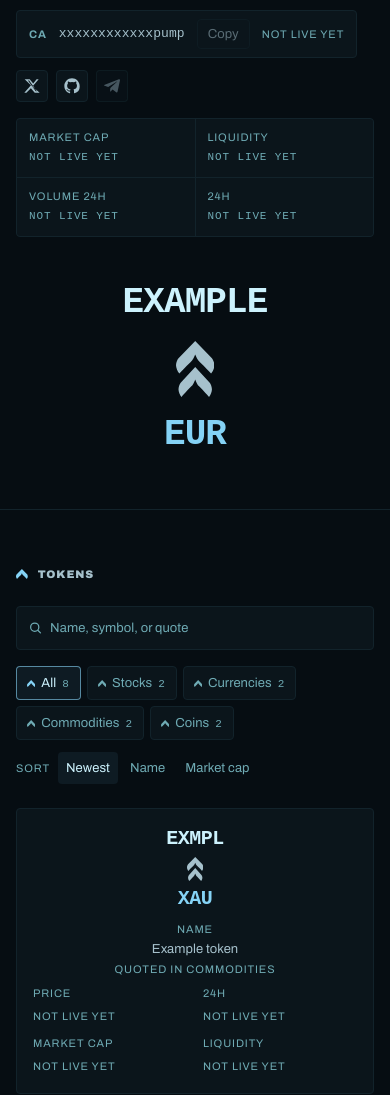
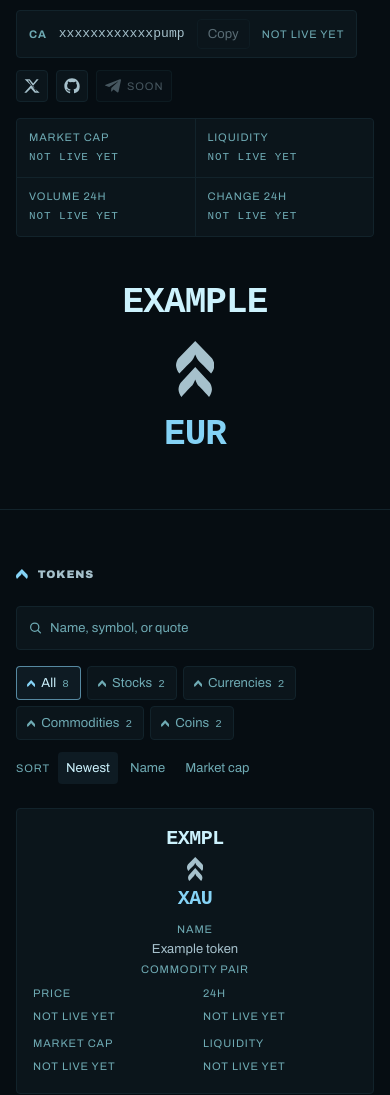
Before and after one commit to sThinkfundao/sThink-ecosystem, a React (Vite) app: page / in a window 390 px wide. Shown: the part 371-1466 px from the top of the page. Built offline with nearby package versions, Linux system fonts and the light colour scheme; a web font is replaced by a local one.

Commit message:
Fix accessibility and copy issues from review

```diff
--- a/src/features/hero/MarketStrip.tsx
+++ b/src/features/hero/MarketStrip.tsx
@@ -3,7 +3,7 @@ import ChevronLoader from "../../brand/ChevronLoader.tsx";
 import { useMarketData } from "../../lib/dexscreener/useMarketData.ts";
 import { formatPct, formatUsdCompact } from "../../lib/format.ts";
 
-const CELLS = ["Market cap", "Liquidity", "Volume 24h", "24h"] as const;
+const CELLS = ["Market cap", "Liquidity", "Volume 24h", "Change 24h"] as const;
 
 export default function MarketStrip() {
   const market = useMarketData();
@@ -17,7 +17,7 @@ export default function MarketStrip() {
             market.data.liquidityUsd === null ? "—" : formatUsdCompact(market.data.liquidityUsd),
           "Volume 24h":
             market.data.volume24hUsd === null ? "—" : formatUsdCompact(market.data.volume24hUsd),
-          "24h": (
+          "Change 24h": (
             <span
               className={
                 market.data.change24hPct === null
@@ -45,15 +45,24 @@ export default function MarketStrip() {
     );
 
   return (
+    <>
+      <span role="status" className="sr-only">
+        {market.status === "loading" ? "Loading market data" : ""}
+      </span>
       <dl className="grid grid-cols-2 gap-px overflow-hidden rounded-sm border border-edge bg-edge sm:grid-cols-4">
         {CELLS.map((cell) => (
           <div key={cell} className="bg-surface px-3 py-2.5">
             <dt className="text-label uppercase text-teal">{cell}</dt>
             <dd className="mt-0.5 font-mono text-ui text-steel">
-            {values ? values[cell] : <span className="text-label uppercase text-teal">{placeholder}</span>}
+              {values ? (
+                values[cell]
+              ) : (
+                <span className="text-label uppercase text-teal">{placeholder}</span>
+              )}
             </dd>
           </div>
         ))}
       </dl>
+    </>
   );
 }
--- a/src/features/hero/SocialLinks.tsx
+++ b/src/features/hero/SocialLinks.tsx
@@ -57,11 +57,14 @@ export default function SocialLinks() {
             </a>
           ) : (
             <span
-              aria-label={`${name} — not yet available`}
               title={`${name} — not yet available`}
-              className="flex h-8 w-8 cursor-not-allowed items-center justify-center rounded-sm border border-edge/60 bg-surface/50 text-steel/40"
+              className="flex h-8 cursor-not-allowed items-center gap-1.5 rounded-sm border border-edge/60 bg-surface/50 px-2 text-steel/40"
             >
               {icon}
+              <span aria-hidden="true" className="text-label uppercase">
+                soon
+              </span>
+              <span className="sr-only">{name} — not yet available</span>
             </span>
           )}
         </li>
--- a/src/features/tokens/TokenIndex.tsx
+++ b/src/features/tokens/TokenIndex.tsx
@@ -1,7 +1,8 @@
 import { useMemo, useState } from "react";
 import { ChevronSingle } from "../../brand/Chevron.tsx";
 import Button from "../../components/Button.tsx";
-import TokenTable from "./TokenTable.tsx";
+import { resolveMarketState, useMarketMap } from "../../lib/dexscreener/useMarketData.ts";
+import TokenTable, { type TokenRow } from "./TokenTable.tsx";
 import { INDEX_TOKENS, QUOTE_KIND_LABELS, type QuoteKind } from "./fixtures.ts";
 
 type Sort = "newest" | "name" | "mcap";
@@ -15,26 +16,40 @@ const SORTS: { id: Sort; label: string }[] = [
 
 const KINDS: KindFilter[] = ["all", "stock", "currency", "commodity", "coin"];
 
+function mcapOf(row: TokenRow): number {
+  return row.market.status === "ready" ? (row.market.data.marketCapUsd ?? -1) : -1;
+}
+
 export default function TokenIndex() {
   const [query, setQuery] = useState("");
   const [kind, setKind] = useState<KindFilter>("all");
   const [sort, setSort] = useState<Sort>("newest");
 
-  const tokens = useMemo(() => {
+  const marketResults = useMarketMap(INDEX_TOKENS.map((token) => token.address));
+
+  const rows = useMemo<TokenRow[]>(() => {
     const q = query.trim().toLowerCase();
     const filtered = INDEX_TOKENS.filter((token) => {
       if (kind !== "all" && token.quoteKind !== kind) return false;
       if (!q) return true;
       return [token.symbol, token.name, token.quote]
         .some((field) => field.toLowerCase().includes(q));
-    });
+    }).map((token) => ({
+      token,
+      market: resolveMarketState(token.address, marketResults),
+    }));
     if (sort === "name") {
-      return [...filtered].sort((a, b) => a.symbol.localeCompare(b.symbol));
+      return [...filtered].sort((a, b) => a.token.symbol.localeCompare(b.token.symbol));
     }
-    // "newest" is fixture order; "mcap" has nothing to rank until tokens
-    // deploy, so the order deliberately stays put and the UI says so.
+    if (sort === "mcap") {
+      // Stable sort: rows without market data keep fixture order below
+      // ranked ones, which is the whole list until tokens deploy.
+      return [...filtered].sort((a, b) => mcapOf(b) - mcapOf(a));
+    }
     return filtered;
-  }, [query, kind, sort]);
+  }, [query, kind, sort, marketResults]);
+
+  const anyRanked = rows.some((row) => mcapOf(row) >= 0);
 
   const counts = useMemo(() => {
     const byKind = new Map<KindFilter, number>([["all", INDEX_TOKENS.length]]);
@@ -118,19 +133,19 @@ export default function TokenIndex() {
           </div>
         </div>
 
-        {sort === "mcap" && (
+        {sort === "mcap" && !anyRanked && (
           <p className="mt-3 text-label uppercase text-teal">
             No live market data yet — order unchanged
           </p>
         )}
 
         <div className="mt-6">
-          {tokens.length > 0 ? (
-            <TokenTable tokens={tokens} />
+          {rows.length > 0 ? (
+            <TokenTable rows={rows} />
           ) : (
             <div className="flex flex-col items-center gap-4 rounded-sm border border-edge bg-surface px-6 py-14 text-center">
               <p className="text-body text-steel">
-                No pairs match{query.trim() ? ` "${query.trim()}"` : " this filter"}.
+                No tokens match{query.trim() ? ` "${query.trim()}"` : " this combination"}.
               </p>
               <Button
                 onClick={() => {
@@ -138,7 +153,7 @@ export default function TokenIndex() {
                   setKind("all");
                 }}
               >
-                Clear search
+                Show all tokens
               </Button>
             </div>
           )}
--- a/src/features/tokens/TokenTable.tsx
+++ b/src/features/tokens/TokenTable.tsx
@@ -1,18 +1,29 @@
 import { PairInline, PairStackVertical } from "../../brand/PairStack.tsx";
 import ChevronLoader from "../../brand/ChevronLoader.tsx";
-import { useTokenMarket } from "../../lib/dexscreener/useMarketData.ts";
+import type { MarketState } from "../../lib/dexscreener/useMarketData.ts";
 import { formatPct, formatUsdCompact, formatUsdPrice } from "../../lib/format.ts";
-import { QUOTE_KIND_LABELS, type IndexToken } from "./fixtures.ts";
+import type { IndexToken } from "./fixtures.ts";
 
 const COLUMNS = ["Pair", "Name", "Price", "24h", "Market cap", "Liquidity"] as const;
+
+export interface TokenRow {
+  token: IndexToken;
+  market: MarketState;
+}
+
+function CellLabel({ text }: { text: string }) {
+  return (
+    <span aria-hidden="true" className="cell-label text-label uppercase text-teal">
+      {text}
+    </span>
+  );
+}
 
 function EmptyCell({ text = "not live yet" }: { text?: string }) {
   return <span className="text-label uppercase text-teal">{text}</span>;
 }
 
-function MarketCells({ token }: { token: IndexToken }) {
-  const market = useTokenMarket(token.address);
-
+function MarketCells({ market }: { market: MarketState }) {
   if (market.status === "ready") {
     const { priceUsd, change24hPct, marketCapUsd, liquidityUsd } = market.data;
     const changeColor =
@@ -20,19 +31,19 @@ function MarketCells({ token }: { token: IndexToken }) {
     return (
       <>
         <td role="cell" className="font-mono text-ui text-steel">
-          <span className="cell-label text-label uppercase text-teal">Price</span>
+          <CellLabel text="Price" />
           {priceUsd === null ? <EmptyCell text="—" /> : formatUsdPrice(priceUsd)}
         </td>
         <td role="cell" className={`font-mono text-ui ${changeColor}`}>
-          <span className="cell-label text-label uppercase text-teal">24h</span>
+          <CellLabel text="24h" />
           {change24hPct === null ? <EmptyCell text="—" /> : formatPct(change24hPct)}
         </td>
         <td role="cell" className="font-mono text-ui text-steel">
-          <span className="cell-label text-label uppercase text-teal">Market cap</span>
+          <CellLabel text="Market cap" />
           {marketCapUsd === null ? <EmptyCell text="—" /> : formatUsdCompact(marketCapUsd)}
         </td>
         <td role="cell" className="font-mono text-ui text-steel">
-          <span className="cell-label text-label uppercase text-teal">Liquidity</span>
+          <CellLabel text="Liquidity" />
           {liquidityUsd === null ? <EmptyCell text="—" /> : formatUsdCompact(liquidityUsd)}
         </td>
       </>
@@ -41,7 +52,10 @@ function MarketCells({ token }: { token: IndexToken }) {
 
   const placeholder =
     market.status === "loading" ? (
-      <ChevronLoader />
+      <>
+        <ChevronLoader />
+        <span className="sr-only">loading</span>
+      </>
     ) : market.status === "unavailable" ? (
       <EmptyCell text="unavailable" />
     ) : market.status === "no-pairs" ? (
@@ -54,7 +68,7 @@ function MarketCells({ token }: { token: IndexToken }) {
     <>
       {COLUMNS.slice(2).map((column) => (
         <td role="cell" key={column}>
-          <span className="cell-label text-label uppercase text-teal">{column}</span>
+          <CellLabel text={column} />
           {placeholder}
         </td>
       ))}
@@ -62,7 +76,7 @@ function MarketCells({ token }: { token: IndexToken }) {
   );
 }
 
-export default function TokenTable({ tokens }: { tokens: IndexToken[] }) {
+export default function TokenTable({ rows }: { rows: TokenRow[] }) {
   return (
     <table role="table" className="token-table">
       <thead role="rowgroup">
@@ -80,7 +94,7 @@ export default function TokenTable({ tokens }: { tokens: IndexToken[] }) {
         </tr>
       </thead>
       <tbody role="rowgroup">
-        {tokens.map((token) => (
+        {rows.map(({ token, market }) => (
           <tr role="row" key={token.symbol}>
             <td role="cell" data-span="">
               <span className="hidden sm:inline-flex">
@@ -91,13 +105,13 @@ export default function TokenTable({ tokens }: { tokens: IndexToken[] }) {
               </span>
             </td>
             <td role="cell" data-span="" className="text-center text-ui text-steel sm:text-left">
-              <span className="cell-label text-label uppercase text-teal">Name</span>
+              <CellLabel text="Name" />
               {token.name}
               <span className="mt-0.5 block text-label uppercase text-teal sm:hidden">
-                quoted in {QUOTE_KIND_LABELS[token.quoteKind].toLowerCase()}
+                {token.quoteKind} pair
               </span>
             </td>
-            <MarketCells token={token} />
+            <MarketCells market={market} />
           </tr>
         ))}
       </tbody>
--- a/src/features/wallet/WalletModal.tsx
+++ b/src/features/wallet/WalletModal.tsx
@@ -92,6 +92,9 @@ export default function WalletModal({
         {!selected && !connectedAs && (
           <p className="mt-2.5 text-label uppercase text-teal">Pick a wallet to continue</p>
         )}
+        {connectedAs && selected === connectedAs && (
+          <p className="mt-2.5 text-label uppercase text-teal">Pick a different wallet to switch</p>
+        )}
       </div>
     </Modal>
   );
--- a/src/index.css
+++ b/src/index.css
@@ -75,6 +75,10 @@ body {
   border-radius: 2px;
 }
 
+body:has(dialog[open]) {
+  overflow: hidden;
+}
+
 @keyframes settle-in {
   from {
     opacity: 0;
@@ -135,6 +139,7 @@ body {
     height: 1px;
     overflow: hidden;
     clip-path: inset(50%);
+    white-space: nowrap;
   }
   .token-table tbody {
     display: grid;
@@ -171,6 +176,7 @@ body {
       width: auto;
       height: auto;
       clip-path: none;
+      white-space: normal;
     }
     .token-table tbody {
       display: table-row-group;
--- a/src/lib/dexscreener/useMarketData.ts
+++ b/src/lib/dexscreener/useMarketData.ts
@@ -5,30 +5,41 @@ import { fetchMarketData, type MarketResult } from "./client.ts";
 export type MarketState = { status: "not-configured" } | { status: "loading" } | MarketResult;
 
 /**
- * Market data for one token. Short-circuits to "not-configured" while the
- * address is null — no request leaves the page, and the UI renders its
- * designed placeholder state.
+ * Market data for a set of token addresses, keyed by address. Null
+ * addresses are skipped — no request leaves the page for them — and the
+ * caller renders "not-configured". Entries are "loading" until resolved.
  */
-export function useTokenMarket(address: string | null): MarketState {
-  const [state, setState] = useState<MarketState>(
-    isSet(address) ? { status: "loading" } : { status: "not-configured" },
-  );
+export function useMarketMap(addresses: (string | null)[]): Map<string, MarketResult> {
+  const [results, setResults] = useState<Map<string, MarketResult>>(new Map());
+  const key = addresses.filter(isSet).join(",");
 
   useEffect(() => {
-    if (!isSet(address)) return;
+    if (!key) return;
     let cancelled = false;
-    void fetchMarketData(address).then((result) => {
-      if (!cancelled) setState(result);
-    });
+    for (const address of key.split(",")) {
+      void fetchMarketData(address).then((result) => {
+        if (!cancelled) setResults((prev) => new Map(prev).set(address, result));
+      });
+    }
     return () => {
       cancelled = true;
     };
-  }, [address]);
+  }, [key]);
 
-  return state;
+  return results;
+}
+
+export function resolveMarketState(
+  address: string | null,
+  results: Map<string, MarketResult>,
+): MarketState {
+  if (!isSet(address)) return { status: "not-configured" };
+  return results.get(address) ?? { status: "loading" };
 }
 
 /** Market data for the platform token itself. */
 export function useMarketData(): MarketState {
-  return useTokenMarket(external.contractAddress);
+  const address = external.contractAddress;
+  const results = useMarketMap([address]);
+  return resolveMarketState(address, results);
 }
```
Also changed, not shown: src/brand/ChevronLoader.tsx (+7 -3 lines), src/components/Modal.tsx (+7 -1 lines), src/features/hero/CaBar.tsx (+17 -8 lines), src/features/launch/LaunchSection.tsx (+25 -5 lines). Lines whose indentation alone changed are shown as unchanged.
